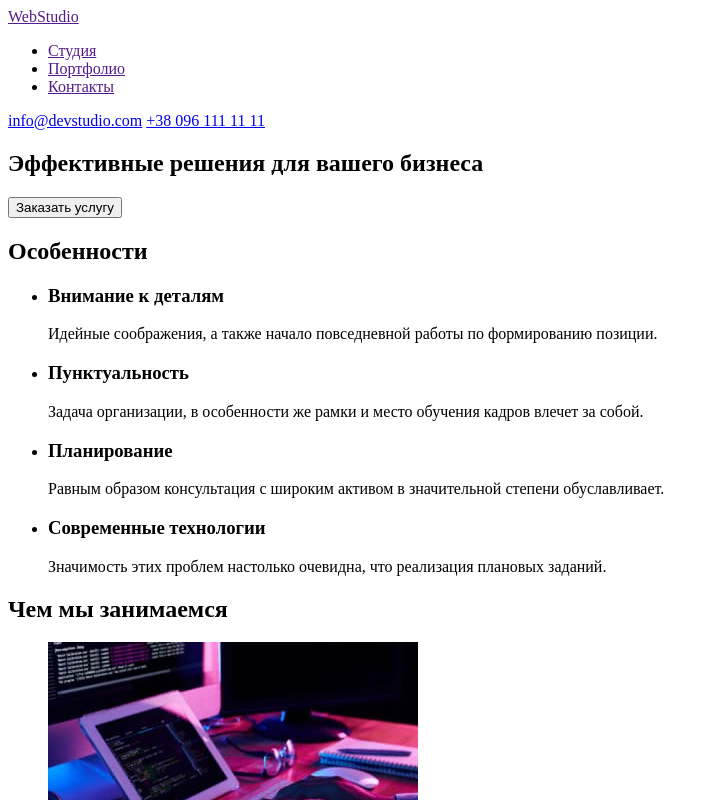
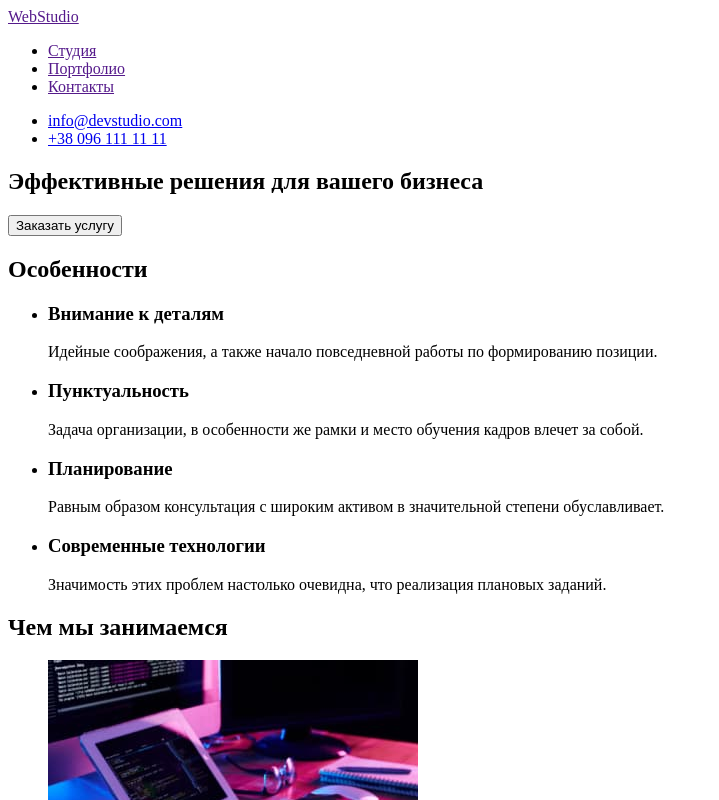
Before and after one commit to yulia-mazurenko/goit-markup-hw-01, a plain HTML site: page index.html in a window 1280 px wide. Shown: the top 800 px of the page, without its empty margins (0-719 px from the left). Drawn offline with Linux system fonts and the light colour scheme.

Commit message:
виправлено за зауваженнями ментора

```diff
--- a/index.html
+++ b/index.html
@@ -23,10 +23,14 @@
                 </li>
             </ul>
         </nav>
-        <div>
-            <a href="mailto:info@devstudio.com">info@devstudio.com</a>
-            <a href="tel:+380961111111">+38 096 111 11 11</a>
-        </div>
+        <ul>
+            <li>
+                <a href="mailto:info@devstudio.com">info@devstudio.com</a>
+            </li>
+            <li>
+                <a href="tel:+380961111111">+38 096 111 11 11</a>
+            </li>
+        </ul>
     </header>
     <main>
         <!-- Герой -->
@@ -146,9 +150,7 @@
         <address>
             <ul>
                 <li>
-                    <p>
-                      г. Киев, пр-т Леси Украинки, 26
-                    </p>
+                    <a href="https://www.google.com.ua/maps/place/%D0%B1%D1%83%D0%BB.+%D0%9B%D0%B5%D1%81%D0%B8+%D0%A3%D0%BA%D1%80%D0%B0%D0%B8%D0%BD%D0%BA%D0%B8,+26,+%D0%9A%D0%B8%D0%B5%D0%B2,+02000/@50.4265807,30.5361918,17z/data=!3m1!4b1!4m5!3m4!1s0x40d4cf0e033ecbe9:0x57a4dffefec77da0!8m2!3d50.4265807!4d30.5383858?hl=ru">г. Киев, пр-т Леси Украинки, 26</a>
                 </li>
                 <li>
                     <a href="mailto:">info@example.com</a>
```
